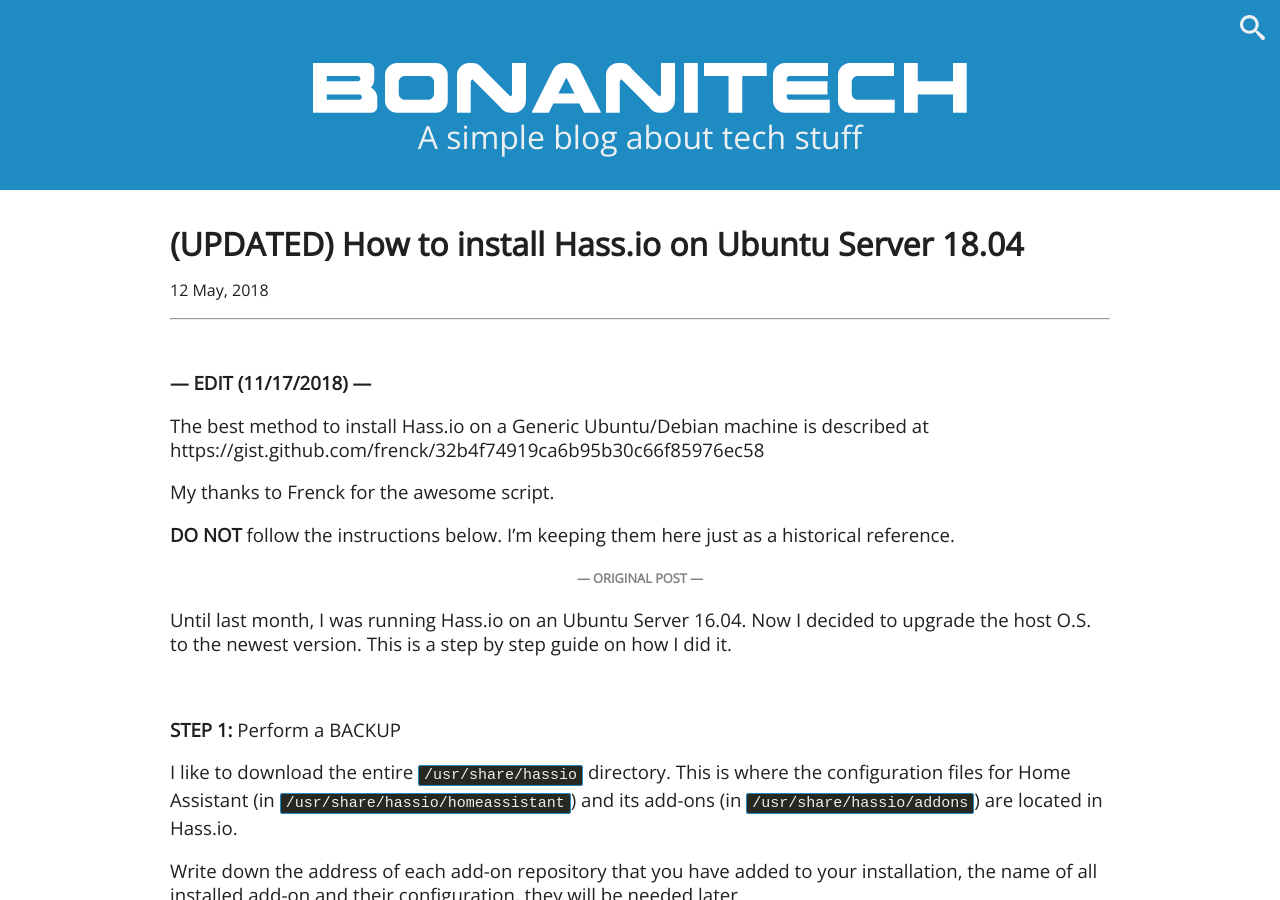
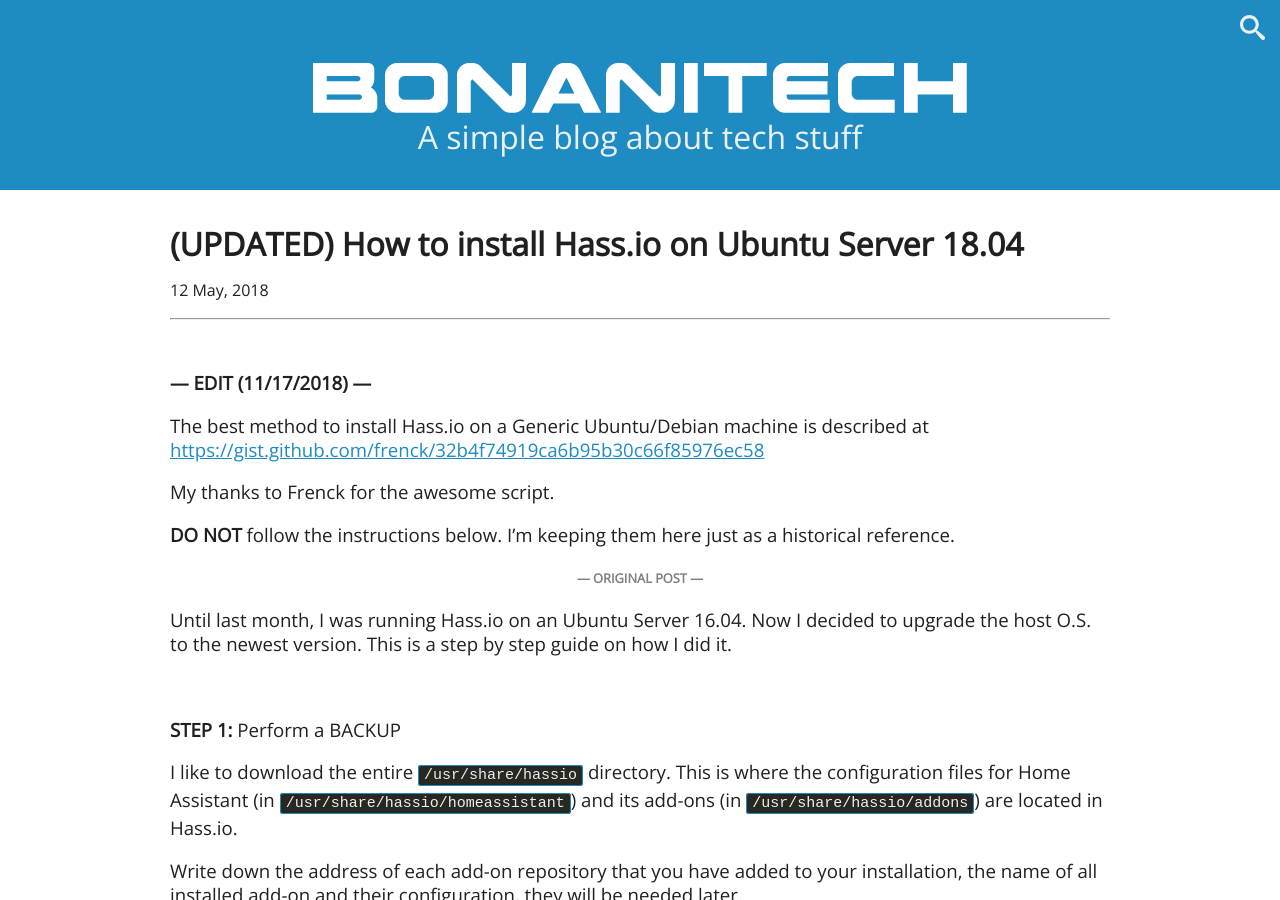
Before and after one commit to bonanitech/blog, a Jekyll site: the page built from _posts/2018-05-12-how-to-install-hass.io-on-ubuntu-server-18.04.md, in a window 1280 px wide and 900 px high. Built offline with Jekyll 4.4.1, drawn with Linux system fonts in a browser that asks for light colours; comment, search, counter and statistics services are not loaded; part of the change alters nothing that is shown.

```diff
--- a/_posts/2018-05-12-how-to-install-hass.io-on-ubuntu-server-18.04.md
+++ b/_posts/2018-05-12-how-to-install-hass.io-on-ubuntu-server-18.04.md
@@ -10,7 +10,7 @@ permalink: /how-to-install-hass.io-on-ubuntu-server-18.04/
 
 **--- EDIT \(11/17/2018\) ---**
 
-The best method to install Hass.io on a Generic Ubuntu/Debian machine is described at https://gist.github.com/frenck/32b4f74919ca6b95b30c66f85976ec58
+The best method to install Hass.io on a Generic Ubuntu/Debian machine is described at [https://gist.github.com/frenck/32b4f74919ca6b95b30c66f85976ec58](https://gist.github.com/frenck/32b4f74919ca6b95b30c66f85976ec58)
 
 My thanks to Frenck for the awesome script.
 
```
